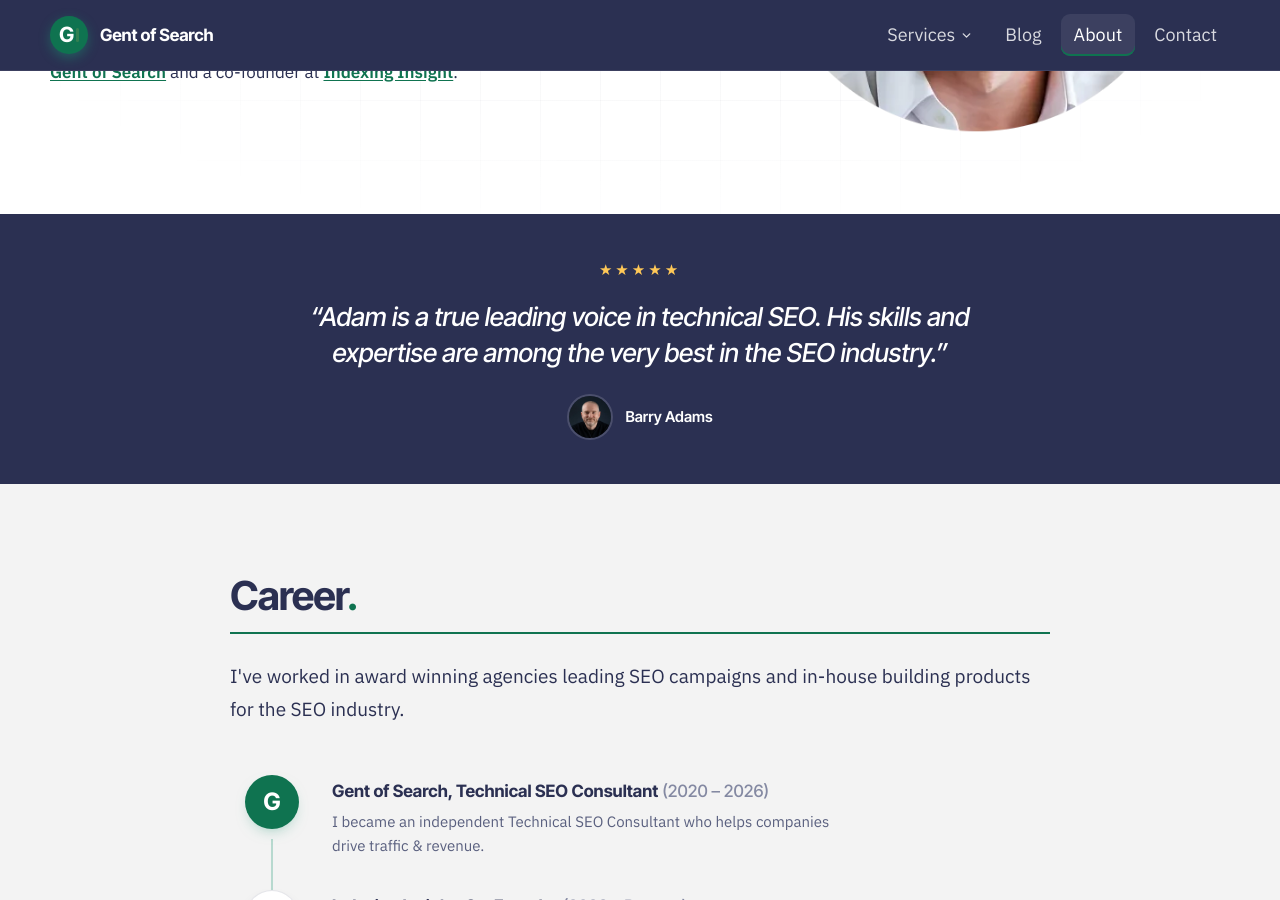
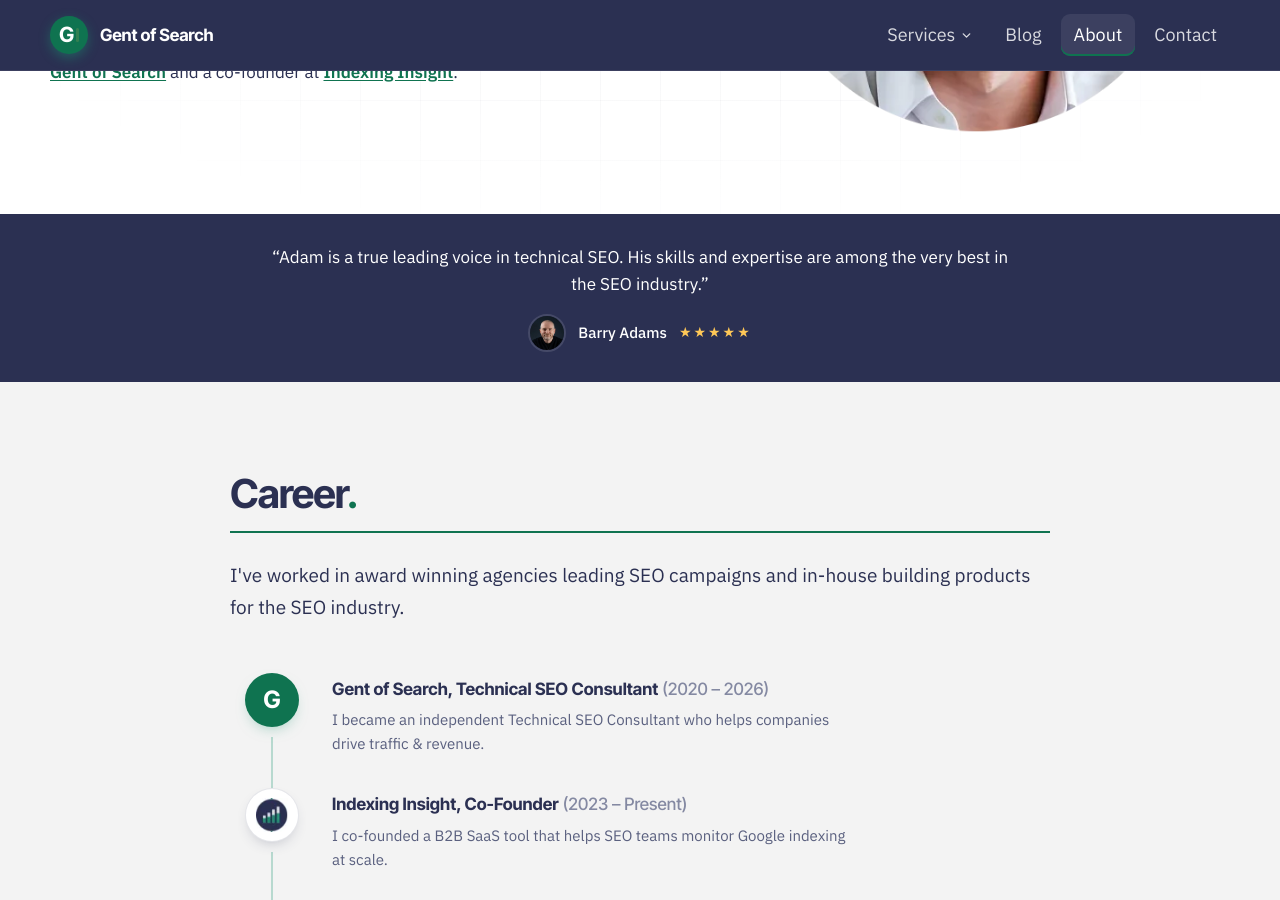
Before and after one commit to Gent-of-Search/gentofsearch.com, a Jekyll site: the page built from about.html, in a window 1280 px wide and 900 px high, scrolled down 451 px. Built offline with Jekyll 4.4.1, drawn with Linux system fonts in a browser that asks for light colours.

Commit message:
About testimonial: match homepage quote-bar sizing (17px, 38px avatar, inline name/stars)

```diff
--- a/about.html
+++ b/about.html
@@ -25,13 +25,13 @@ nav_active: about
 </section>
 
 <!-- ===================== TESTIMONIAL ===================== -->
-<div style="background:#2B3052; padding:44px 0;">
-  <div style="width:min(820px,100% - 48px); margin:0 auto; display:flex; flex-direction:column; align-items:center; gap:18px; text-align:center;">
-    <span style="color:#FFC857; letter-spacing:3px; font-size:15px;">★★★★★</span>
-    <p style="font-family:'Inter Tight',sans-serif; font-weight:500; font-style:italic; font-size:clamp(20px,2.4vw,26px); line-height:1.4; letter-spacing:-0.01em; color:#FFFFFF; max-width:720px; margin:0;">&ldquo;Adam is a true leading voice in technical SEO. His skills and expertise are among the very best in the SEO industry.&rdquo;</p>
-    <div style="display:inline-flex; align-items:center; gap:12px; margin-top:4px;">
-      <img width="240" height="240" loading="lazy" src="{{ '/testimonial-avatars/barry-adams.webp' | relative_url }}" alt="Barry Adams" style="width:46px; height:46px; border-radius:50%; object-fit:cover; flex-shrink:0; border:2px solid rgba(255,255,255,0.15);">
-      <span style="color:#FFFFFF; font-size:15px; font-weight:600; font-family:'Inter Tight',sans-serif;">Barry Adams</span>
+<div style="background:#2B3052; padding:30px 0;">
+  <div style="width:min(1180px,100% - 48px); margin:0 auto; display:flex; flex-direction:column; align-items:center; gap:16px; text-align:center;">
+    <p style="font-family:'IBM Plex Sans',system-ui,sans-serif; font-size:17px; font-weight:400; color:#FFFFFF; max-width:760px; margin:0; line-height:1.6;">&ldquo;Adam is a true leading voice in technical SEO. His skills and expertise are among the very best in the SEO industry.&rdquo;</p>
+    <div style="display:inline-flex; align-items:center; gap:12px;">
+      <img width="240" height="240" loading="lazy" src="{{ '/testimonial-avatars/barry-adams.webp' | relative_url }}" alt="Barry Adams" style="width:38px; height:38px; border-radius:50%; object-fit:cover; flex-shrink:0; border:2px solid rgba(255,255,255,0.12);">
+      <span style="color:#FFFFFF; font-size:15px; font-weight:500;">Barry Adams</span>
+      <span style="color:#FFC857; letter-spacing:2px; font-size:14px;">★★★★★</span>
     </div>
   </div>
 </div>
```
